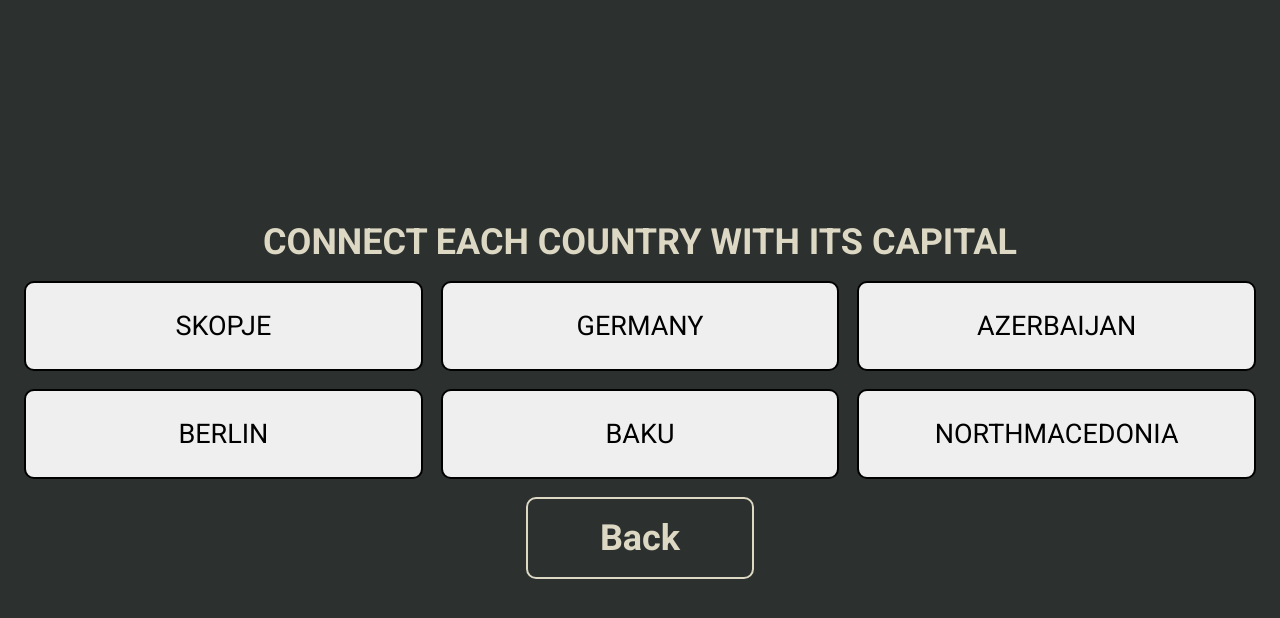
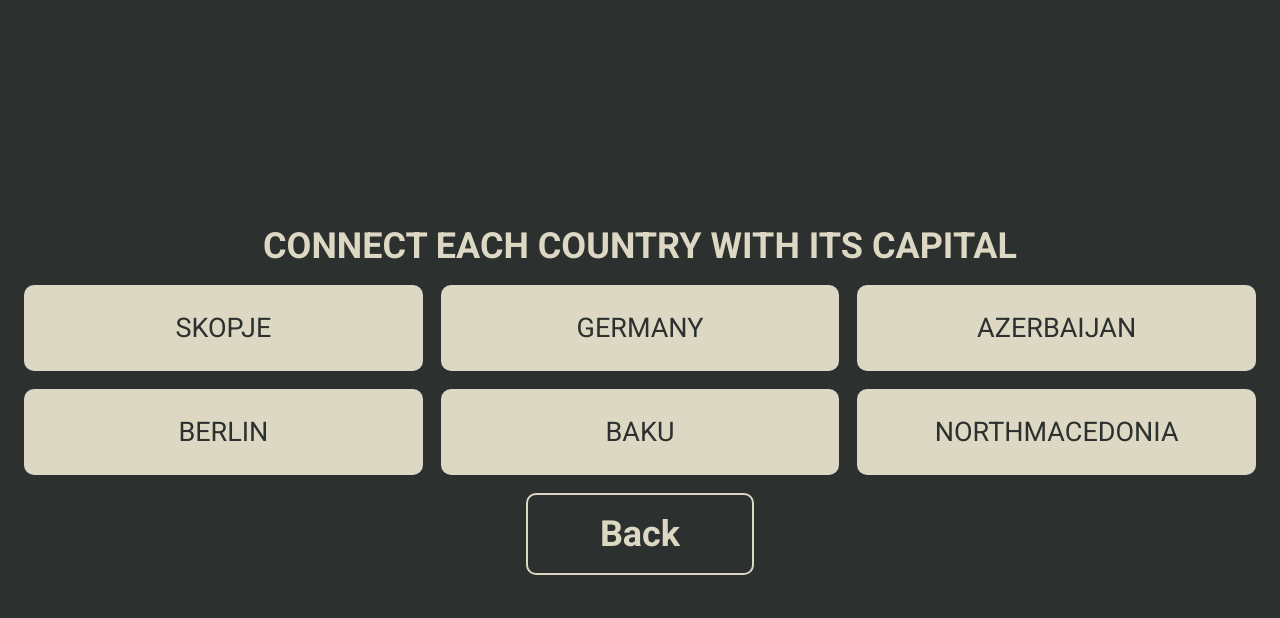
Before and after one commit to KralMarko123/react-challenges, a React (Create React App) app: page / in a window 1280 px wide. Both pictures are taken after a click on the element 302 px from the left and 270 px from the top of the page. Shown: the top 618 px of the page. Built offline with nearby package versions, Linux system fonts and the light colour scheme.

Commit message:
modified colors

```diff
--- a/src/components/CountryCapitalGame/CountryCapitalGame.css
+++ b/src/components/CountryCapitalGame/CountryCapitalGame.css
@@ -19,18 +19,16 @@
 	grid-gap: 1em;
 }
 
-.container.countryCapitals {
-	grid-gap: 1em;
-}
-
 .button {
 	width: 100%;
+	padding: 1em 2em;
 
-	padding: 1em 2em;
-	border: solid 2px black;
+	background-color: var(--main-light);
+	border: none;
 	border-radius: 10px;
 	outline: none;
 
+	color: var(--main-dark);
 	font-size: 1.5rem;
 	text-transform: uppercase;
 	text-align: center;
@@ -39,20 +37,22 @@
 }
 
 .button.selected {
-	background-color: lightblue;
+	background-color: var(--accent);
 }
 
 .button.selected.incorrect {
-	background-color: red;
+	background-color: var(--danger);
 }
 
 @media (max-width: 767px) {
 	.container.countryCapitals {
 		grid-template-columns: repeat(auto-fit, minmax(calc((100% / 2) - 1em), 0.5fr));
+		gap: 0.5em;
 	}
 
 	.button {
 		padding: 0.5em;
 		font-size: 0.85rem;
+		border-radius: 5px;
 	}
 }
--- a/src/styles/variables.css
+++ b/src/styles/variables.css
@@ -4,6 +4,8 @@
 	--main-dark: #2c302e;
 	--main-light: #ddd8c4;
 	--success: #8ed081;
+	--danger: #ff331f;
+	--accent: #bb7e8c;
 
 	--main-font: "Roboto", sans-serif;
 	--secondary-font: "Roboto Slab", serif;
```
